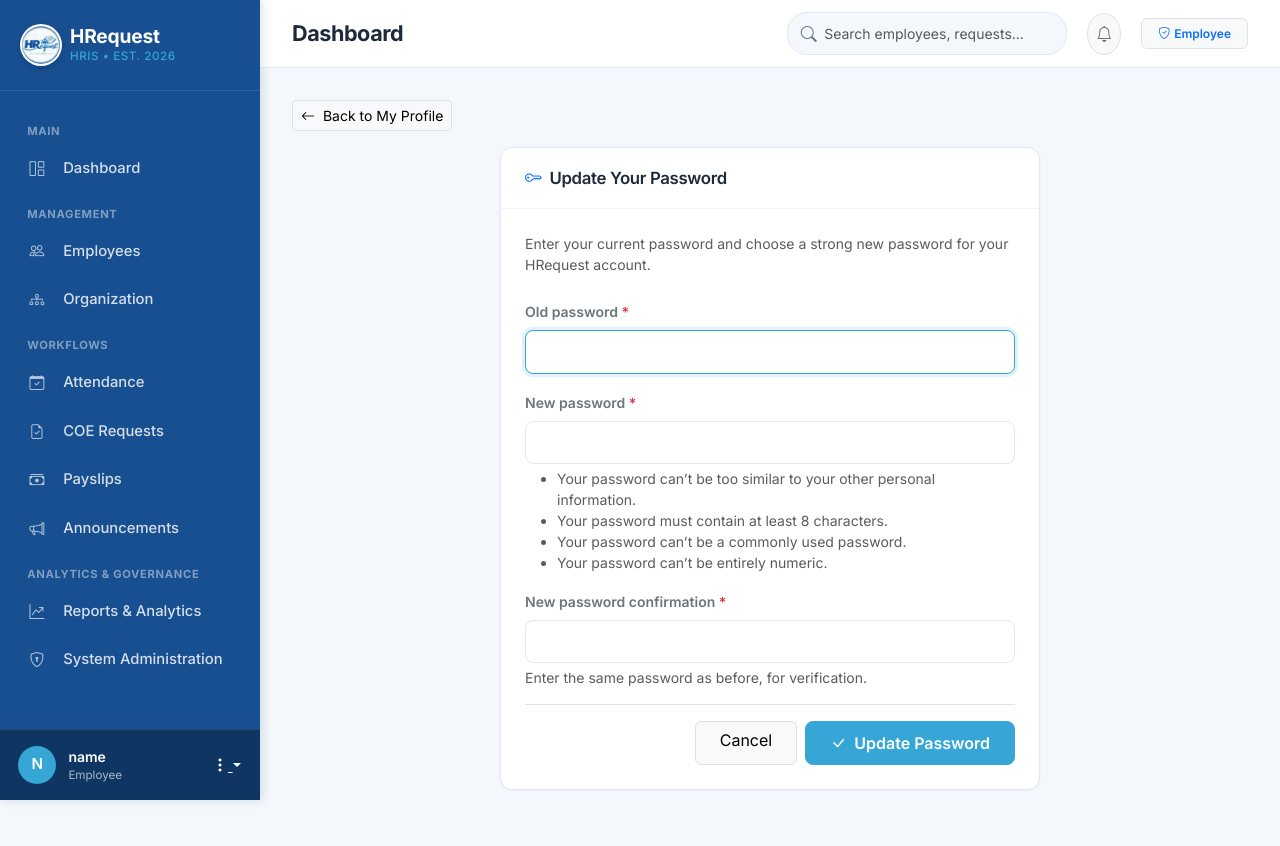
After one commit to ijohnanthone/HRIS-project, a Django app: page /accounts/password/change/ in a window 1280 px wide. The commit adds this page. Run offline with Django 5.2, Linux system fonts and the light colour scheme; the visitor is signed in with stand-in values (Sample User, id 1); data that the repository does not hold is empty; some libraries are stand-ins or nearby versions.

Commit message:
feat(accounts): add Change Password view, form, template, and navigation links

```diff
--- a/apps/accounts/forms.py
+++ b/apps/accounts/forms.py
@@ -1,5 +1,5 @@
 from django import forms
-from django.contrib.auth.forms import AuthenticationForm, UserCreationForm, UserChangeForm
+from django.contrib.auth.forms import AuthenticationForm, UserCreationForm, UserChangeForm, PasswordChangeForm
 from django.contrib.auth import authenticate
 from django.utils.translation import gettext_lazy as _
 from .models import CustomUser
@@ -88,6 +88,16 @@ class EmployeeContactSelfServiceForm(forms.Form):
         widget=forms.TextInput(attrs={'class': 'form-control', 'placeholder': '+63 917 000 0000'})
     )
 
+
+class HRequestPasswordChangeForm(PasswordChangeForm):
+    """
+    Bootstrap-styled password change form for logged-in users.
+    """
+    def __init__(self, *args, **kwargs):
+        super().__init__(*args, **kwargs)
+        for field in self.fields.values():
+            field.widget.attrs['class'] = 'form-control'
+
 class CustomUserCreationForm(UserCreationForm):
     class Meta:
         model = CustomUser
--- a/apps/accounts/urls.py
+++ b/apps/accounts/urls.py
@@ -3,6 +3,7 @@ from .views import (
     HRequestLoginView,
     HRequestLogoutView,
     UserProfileView,
+    HRequestPasswordChangeView,
 )
 
 app_name = 'accounts'
@@ -11,4 +12,5 @@ urlpatterns = [
     path('login/', HRequestLoginView.as_view(), name='login'),
     path('logout/', HRequestLogoutView.as_view(), name='logout'),
     path('profile/', UserProfileView.as_view(), name='profile'),
+    path('password/change/', HRequestPasswordChangeView.as_view(), name='password_change'),
 ]
--- a/apps/accounts/views.py
+++ b/apps/accounts/views.py
@@ -7,7 +7,7 @@ from django.urls import reverse_lazy
 from django.contrib import messages
 from django.utils import timezone
 from django.db.models import Count, Q
-from .forms import EmailAuthenticationForm, EmployeeContactSelfServiceForm
+from .forms import EmailAuthenticationForm, EmployeeContactSelfServiceForm, HRequestPasswordChangeForm
 from .models import CustomUser, UserRole
 from apps.core.seed_once import ensure_team_seed_once
 
@@ -170,3 +170,13 @@ class UserProfileView(LoginRequiredMixin, TemplateView):
             return redirect('accounts:profile')
 
         return self.render_to_response(self.get_context_data(contact_form=form))
+
+
+class HRequestPasswordChangeView(LoginRequiredMixin, PasswordChangeView):
+    form_class = HRequestPasswordChangeForm
+    template_name = 'accounts/password_change.html'
+    success_url = reverse_lazy('accounts:profile')
+
+    def form_valid(self, form):
+        messages.success(self.request, "Your password has been updated successfully!")
+        return super().form_valid(form)
--- /dev/null
+++ b/templates/accounts/password_change.html
@@ -0,0 +1,54 @@
+{% extends 'base.html' %}
+
+{% block title %}Change Password | HRequest{% endblock %}
+{% block page_title %}Change Password{% endblock %}
+
+{% block content %}
+<div class="mb-3">
+    <a href="{% url 'accounts:profile' %}" class="btn btn-light border btn-sm">
+        <i class="bi bi-arrow-left me-1"></i> Back to My Profile
+    </a>
+</div>
+
+<div class="card-hr mx-auto" style="max-width: 540px;">
+    <div class="card-hr-header">
+        <h5 class="card-hr-title">
+            <i class="bi bi-key text-primary me-2"></i>Update Your Password
+        </h5>
+    </div>
+    <form method="post" class="card-hr-body">
+        {% csrf_token %}
+        <p class="text-muted small mb-4">
+            Enter your current password and choose a strong new password for your HRequest account.
+        </p>
+
+        {% if form.non_field_errors %}
+        <div class="alert alert-danger py-2 px-3 small rounded-3 mb-3">
+            {% for err in form.non_field_errors %}<div>{{ err }}</div>{% endfor %}
+        </div>
+        {% endif %}
+
+        {% for field in form %}
+        <div class="mb-3">
+            <label class="form-label fw-semibold small text-secondary" for="{{ field.id_for_label }}">
+                {{ field.label }} <span class="text-danger">*</span>
+            </label>
+            {{ field }}
+            {% if field.help_text %}
+            <div class="form-text small text-muted">{{ field.help_text|safe }}</div>
+            {% endif %}
+            {% if field.errors %}
+            <div class="text-danger small mt-1">{{ field.errors.0 }}</div>
+            {% endif %}
+        </div>
+        {% endfor %}
+
+        <div class="d-flex justify-content-end gap-2 pt-3 border-top">
+            <a href="{% url 'accounts:profile' %}" class="btn btn-light border px-4">Cancel</a>
+            <button type="submit" class="btn btn-primary px-4 fw-semibold">
+                <i class="bi bi-check-lg me-1"></i> Update Password
+            </button>
+        </div>
+    </form>
+</div>
+{% endblock %}
--- a/templates/accounts/profile.html
+++ b/templates/accounts/profile.html
@@ -17,6 +17,10 @@
                     <i class="bi bi-shield-check me-1"></i>{{ user.get_role_display }}
                 </span>
             </div>
+            <hr class="my-3">
+            <a href="{% url 'accounts:password_change' %}" class="btn btn-outline-primary btn-sm w-100 fw-semibold">
+                <i class="bi bi-key me-1"></i> Change Password
+            </a>
         </div>
     </div>
 
--- a/templates/layouts/sidebar.html
+++ b/templates/layouts/sidebar.html
@@ -124,6 +124,7 @@
             </button>
             <ul class="dropdown-menu dropdown-menu-end shadow-sm">
                 <li><a class="dropdown-item" href="{% url 'accounts:profile' %}"><i class="bi bi-person me-2"></i>My Profile</a></li>
+                <li><a class="dropdown-item" href="{% url 'accounts:password_change' %}"><i class="bi bi-key me-2"></i>Change Password</a></li>
                 <li><hr class="dropdown-divider"></li>
                 <li>
                     <a class="dropdown-item text-danger" href="{% url 'accounts:logout' %}">
```
Also changed, not shown: apps/accounts/tests.py (+11 -0 lines).
